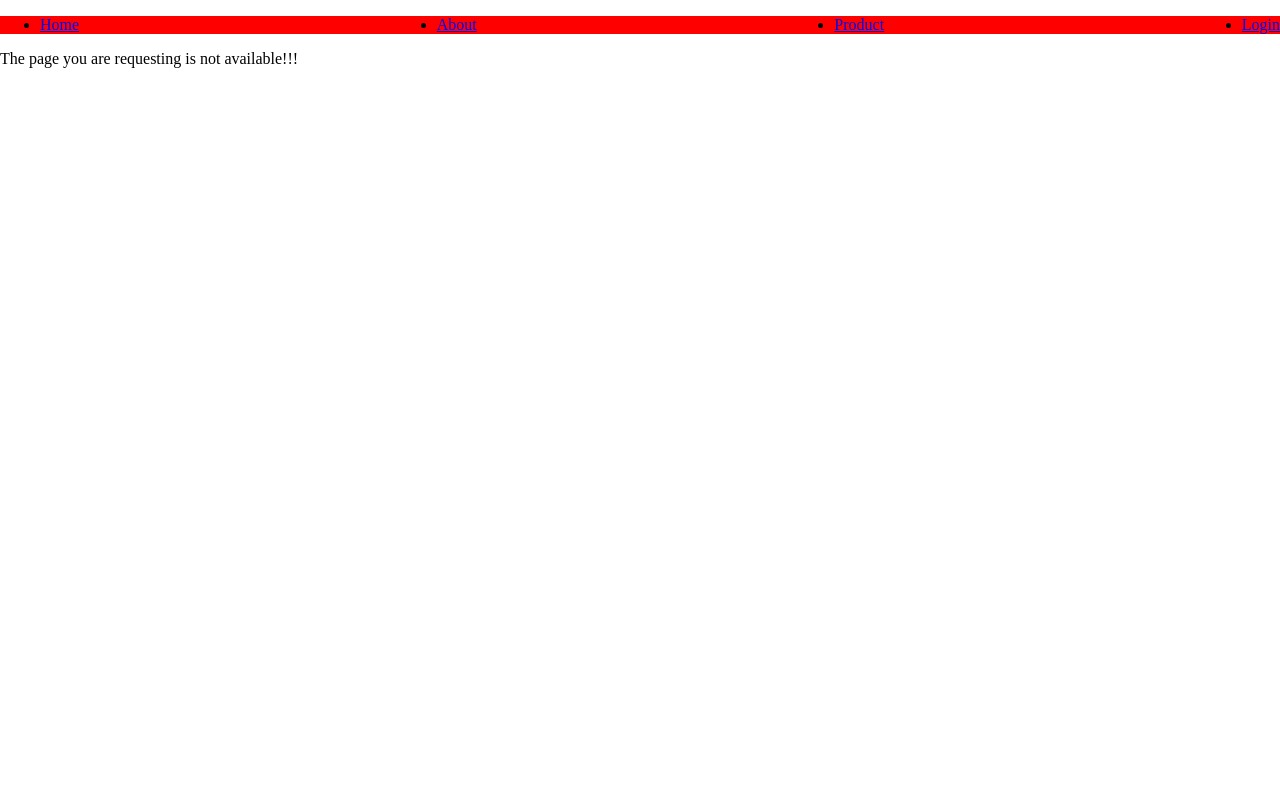
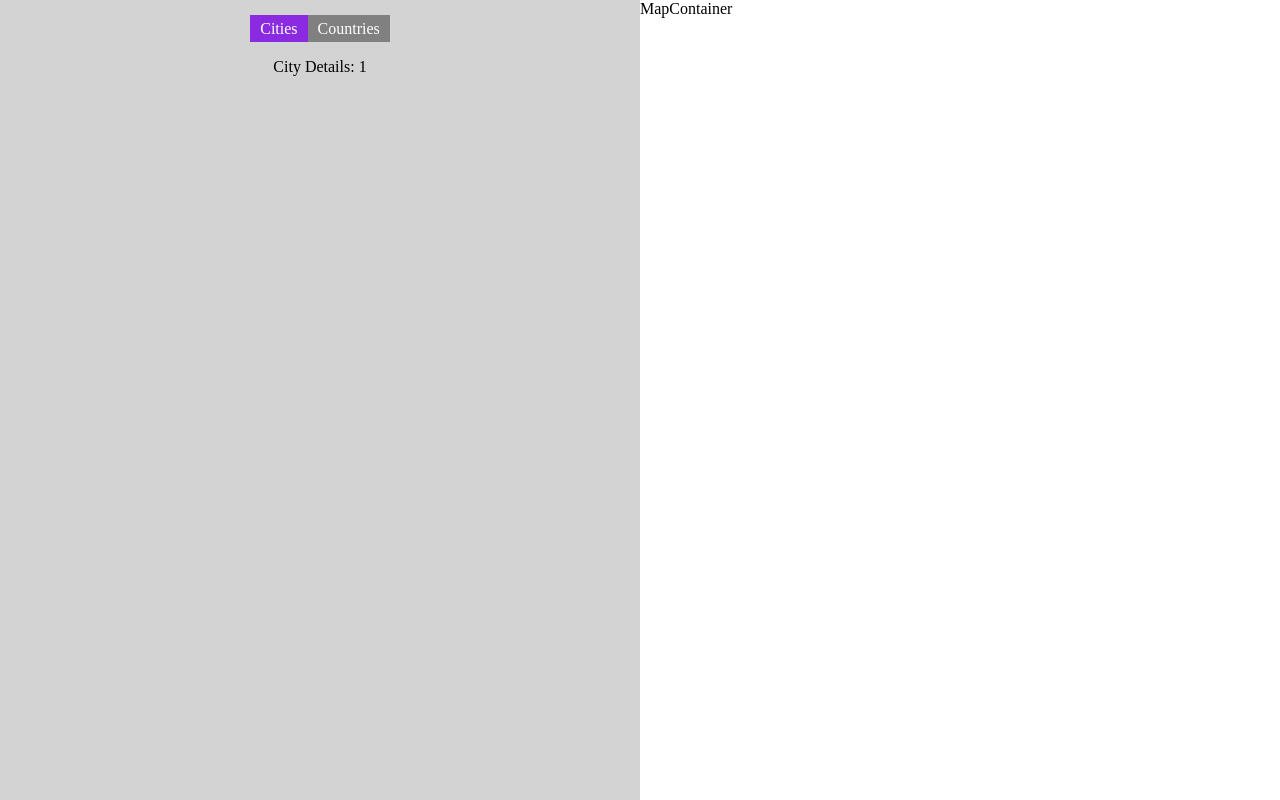
Before and after one commit to Alabi12/travel-app, a React (Vite) app: page /app/cities/1 in a window 1280 px wide. Built offline with nearby package versions, Linux system fonts and the light colour scheme; data requests are answered from the project's data file.

Commit message:
add react router useParams to get the id of each city

```diff
--- a/src/App.jsx
+++ b/src/App.jsx
@@ -9,6 +9,7 @@ import { useEffect, useState } from "react";
 import CitiesList from "./pages/CitiesList";
 import PageNotFound from "./components/PageNotFound";
 import CountryList from "./components/CountryList";
+import CityDetails from "./pages/CityDetails";
 
 function App() {
   const [cities, setCities] = useState([]);
@@ -48,6 +49,7 @@ function App() {
           <Route path='app' element={<AppLayout />}>
             <Route index element={<CitiesList cities={cities} loading={loading} />} />
             <Route path="cities" element={<CitiesList cities={cities} loading={loading} />} />
+            <Route path="cities/:cityId" element={<CityDetails />} />
             <Route path="countries" element={<CountryList  cities={cities} loading={loading} />}/>
           </Route>
           <Route path='login' element={<Login />} />
--- a/src/components/CityItem.jsx
+++ b/src/components/CityItem.jsx
@@ -1,11 +1,13 @@
 import PropTypes from 'prop-types';
 import styles from './cityItem.module.css';
+import { Link } from 'react-router-dom';
 
 function CityItem({city}) {
   CityItem.propTypes = {
     city: PropTypes.object.isRequired
   }
   return (
+    <Link to={`/app/cities/${city.id}`} className={styles.cityLink}>
     <div className={styles.city}>
       <div className='d-flex align-items-center'>
         <div>{city.emoji_flag}</div>
@@ -15,6 +17,7 @@ function CityItem({city}) {
         <button className={styles.deleteButton}>&times;</button>
       </div>
     </div>
+    </Link>
   )
 }
 
--- a/src/components/CityItem.module.css
+++ b/src/components/CityItem.module.css
@@ -17,3 +17,7 @@
     cursor: pointer;
     color: white;
 }
+
+.cityLink {
+    text-decoration: none;
+}
--- /dev/null
+++ b/src/pages/CityDetails.jsx
@@ -0,0 +1,11 @@
+import { useParams } from "react-router-dom"
+
+function CityDetails() {
+  const {cityId} = useParams();
+
+  return (
+    <div>City Details: {cityId}</div>
+  )
+}
+
+export default CityDetails
```
Also changed, not shown: src/pages/CityDetails.modules.css (added).
